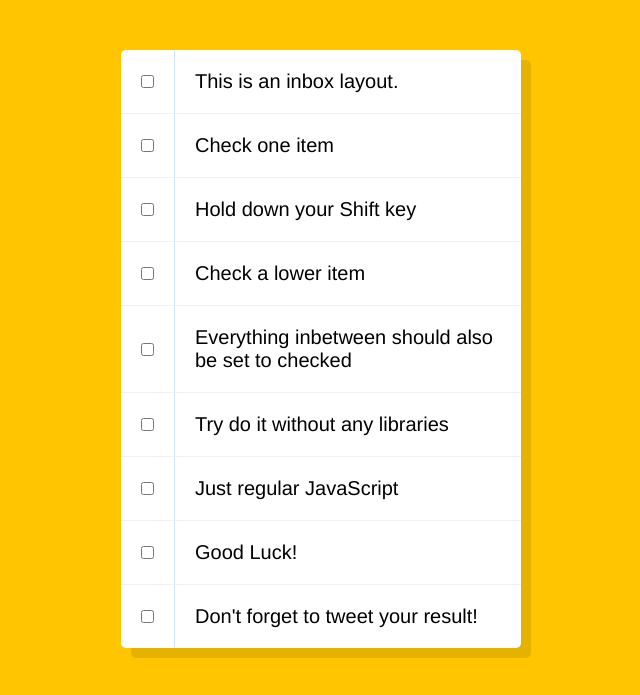
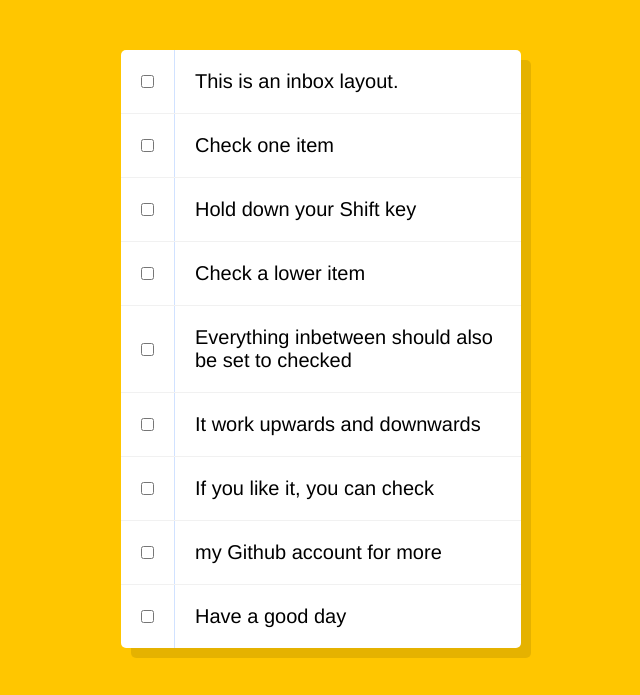
Before and after one commit to Dewiidar/HoldShiftandCheckCheckboxes, a website: page index.html in a window 1280 px wide. Shown: the top 695 px of the page, without its empty margins (319-959 px from the left). Drawn offline with Linux system fonts and the light colour scheme.

Commit message:
Update index.html

```diff
--- a/index.html
+++ b/index.html
@@ -81,19 +81,19 @@
     </div>
     <div class="item">
       <input type="checkbox">
-      <p>Try do it without any libraries</p>
+      <p>It work upwards and downwards</p>
     </div>
     <div class="item">
       <input type="checkbox">
-      <p>Just regular JavaScript</p>
+      <p>If you like it, you can check</p>
     </div>
     <div class="item">
       <input type="checkbox">
-      <p>Good Luck!</p>
+      <p>my Github account for more</p>
     </div>
     <div class="item">
       <input type="checkbox">
-      <p>Don't forget to tweet your result!</p>
+      <p>Have a good day</p>
     </div>
   </div>
 
```
